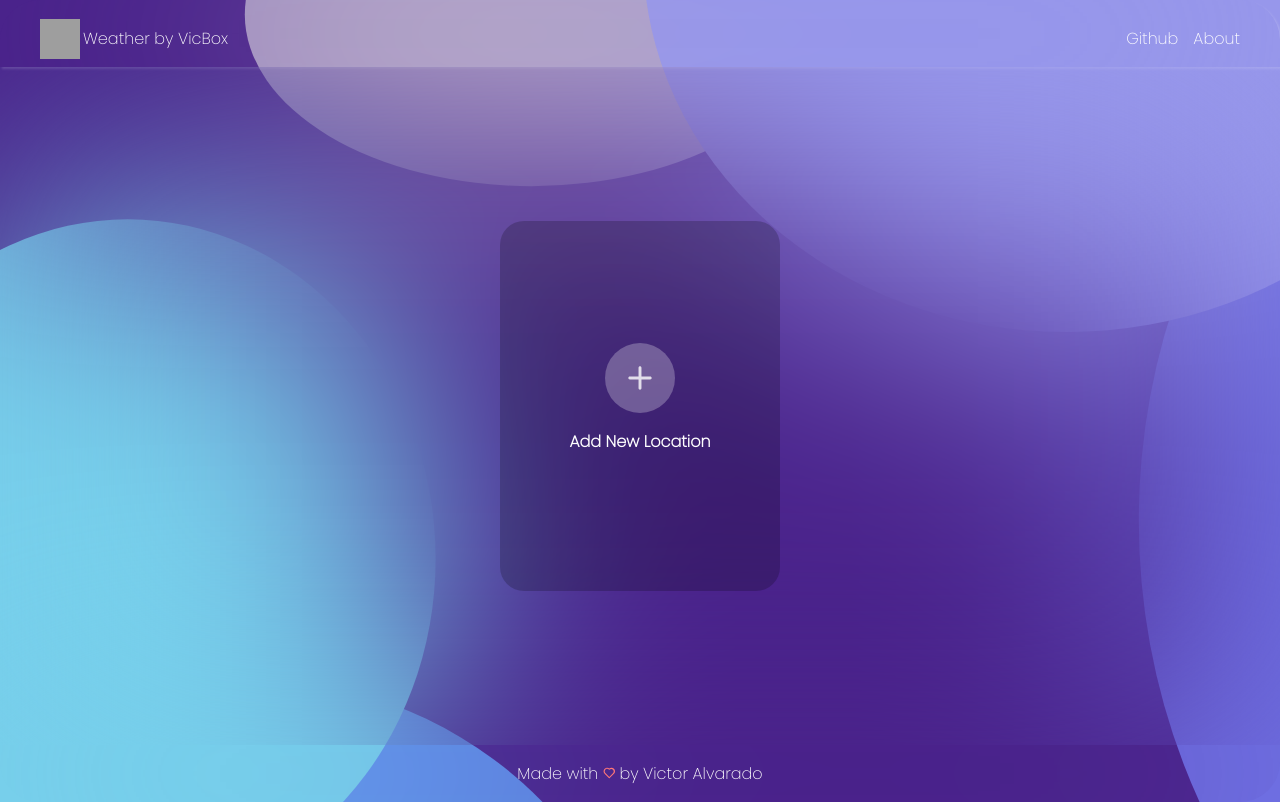
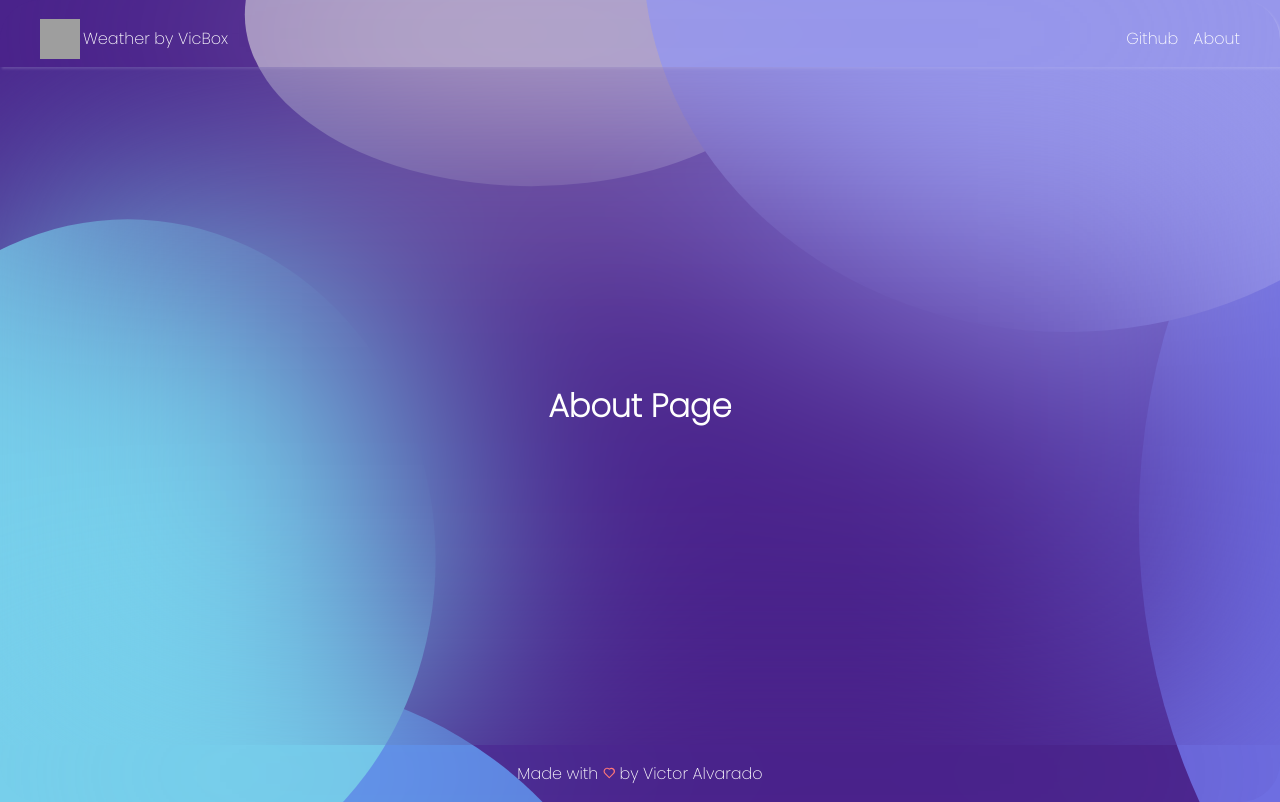
Before and after one commit to AHamza786/Weather-Application, a React (Create React App) app: page /about in a window 1280 px wide. Built offline with nearby package versions, Linux system fonts and the light colour scheme; grey boxes are pictures that could not be loaded.

Commit message:
Router Setup

```diff
--- a/package.json
+++ b/package.json
@@ -11,7 +11,9 @@
     "react": "^18.2.0",
     "react-dom": "^18.2.0",
     "react-icons": "^4.7.1",
+    "react-router-dom": "^6.6.2",
     "react-scripts": "5.0.1",
+    "react-sortable": "^2.0.0",
     "web-vitals": "^2.1.4"
   },
   "scripts": {
--- /dev/null
+++ b/src/Components/About/About.jsx
@@ -0,0 +1,12 @@
+import React from 'react'
+import "./about.css"
+
+function About() {
+  return (
+    <div className='about'>
+        <h1>About Page</h1>
+    </div>
+  );
+}
+
+export default About
--- /dev/null
+++ b/src/Components/About/about.css
@@ -0,0 +1,15 @@
+.about{
+    backdrop-filter: blur(128px);
+    box-sizing: border-box;
+    height: calc(100vh - 122px);
+    display: flex;
+    justify-content: center;
+    align-items: center;
+
+}
+.about h1{
+    color: white;
+    font-family: 'Poppins',sans-serif;
+    margin: 0;
+    padding: 0;
+}
--- a/src/Components/Container/Container.jsx
+++ b/src/Components/Container/Container.jsx
@@ -1,15 +1,22 @@
-import React from 'react'
-import "./Container.css"
-import Header from '../Header/Header.jsx';
-import Main from '../Main/Main.jsx';
-import Footer from '../Footer/Footer.jsx';
+import React from "react";
+import "./Container.css";
+import Header from "../Header/Header.jsx";
+import Main from "../Main/Main.jsx";
+import Footer from "../Footer/Footer.jsx";
+import About from "../About/About";
+import Github from "../Github/Github";
+import { Routes, Route} from "react-router-dom";
 
 function Container() {
   return (
-    <div className='container'>
-      <Header/>
-      <Main/>
-      <Footer/>
+    <div className="container">
+      <Header />
+      <Routes>
+          <Route path="/" element={<Main />} />
+          <Route path="about" element={<About />} />
+          <Route path="github" element={<Github />} />
+      </Routes>
+      <Footer />
     </div>
   );
 }
--- /dev/null
+++ b/src/Components/Github/Github.jsx
@@ -0,0 +1,12 @@
+import React from 'react'
+import "./github.css"
+
+function Github() {
+  return (
+    <div className='github'>
+        <h1>Github Page</h1>
+    </div>
+  );
+}
+
+export default Github
--- /dev/null
+++ b/src/Components/Github/github.css
@@ -0,0 +1,15 @@
+.github{
+    backdrop-filter: blur(128px);
+    box-sizing: border-box;
+    height: calc(100vh - 122px);
+    display: flex;
+    justify-content: center;
+    align-items: center;
+
+}
+.github h1{
+    color: white;
+    font-family: 'Poppins',sans-serif;
+    margin: 0;
+    padding: 0;
+}
--- a/src/Components/Header/Header.css
+++ b/src/Components/Header/Header.css
@@ -28,7 +28,8 @@
  .temp h1 span{
     font-size: small;
  }
- .title p{
+ .title p a{
+   text-decoration: none;
     font-weight: 400;
     font-family: 'Poppins',sans-serif;
     color: white;
@@ -38,7 +39,10 @@
     gap: 15px;
  }
  .options ul li{
-    list-style-type: none;
+   list-style-type: none;
+ }
+ .options ul li a{
+   text-decoration: none;
     color: white;
     font-family: 'Poppins',sans-serif;
     cursor: pointer;
--- a/src/Components/Header/Header.jsx
+++ b/src/Components/Header/Header.jsx
@@ -2,6 +2,8 @@ import React from "react";
 import "./Header.css";
 import Logo from "../../Images/PartlyCloudy.svg";
 import { FaAlignJustify } from "react-icons/fa";
+import { Link } from "react-router-dom";
+
 
 function Header() {
   function showMenu() {
@@ -16,14 +18,15 @@ function Header() {
   }
   return (
     <header className="topHeader">
+
       <div className="title">
         <img src={Logo} alt="Icon" />
-        <p>Weather by VicBox</p>
+        <p><Link to="/">Weather by VicBox</Link></p>
       </div>
       <div className="options" id="myoptions">
         <ul>
-          <li>Github</li>
-          <li>About</li>
+          <li><Link to="github">Github</Link></li>
+          <li><Link to="about">About</Link></li>
         </ul>
       </div>
       <div className="toggle">
--- a/src/Components/LocationCard/LocationCard.css
+++ b/src/Components/LocationCard/LocationCard.css
@@ -49,3 +49,7 @@
     border-radius: 40px;
     font-family: "Poppins", sans-serif;
 }
+.locationCard .btn-input:hover{
+  color: white;
+  background-color: black;
+}
--- a/src/Components/LocationCard/LocationCard.jsx
+++ b/src/Components/LocationCard/LocationCard.jsx
@@ -10,6 +10,7 @@ function LocationCard() {
 
 // Check City Exist or not
   const callWeatherCard = () => {
+    name=name.trim()
     name=name.charAt(0).toUpperCase() + name.slice(1);
     if(!cityName.includes(name)){
       setCityName([...cityName,name])
--- a/src/index.js
+++ b/src/index.js
@@ -1,13 +1,17 @@
 import React from 'react';
-import ReactDOM from 'react-dom/client';
+// import ReactDOM from 'react-dom/client';
 import './index.css';
 import App from './App';
 import reportWebVitals from './reportWebVitals';
+import { BrowserRouter } from 'react-router-dom';
+import ReactDOM  from 'react-dom';
 
-const root = ReactDOM.createRoot(document.getElementById('root'));
-root.render(
-    <App />
-);
+ReactDOM.render(
+    <BrowserRouter>
+    <App/>
+    </BrowserRouter>,
+    document.getElementById('root')
+  );
 
 
 reportWebVitals();
```
Also changed, not shown: src/App.js (+4 -3 lines), 1 other file (tests, documents, lock files or other folders).
